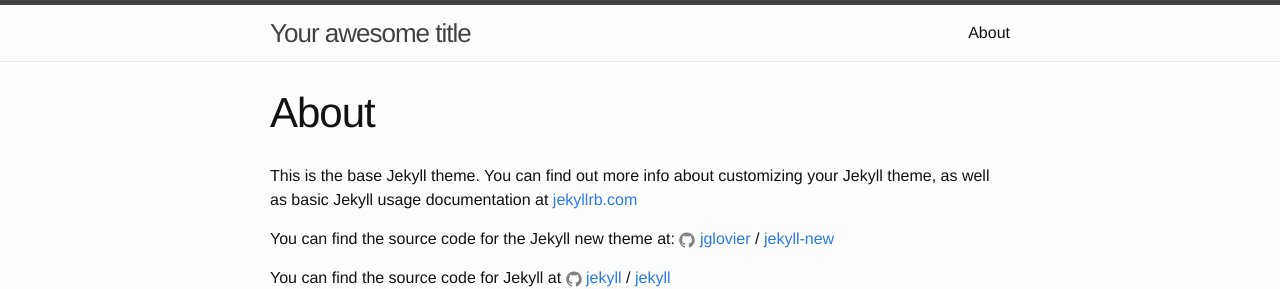
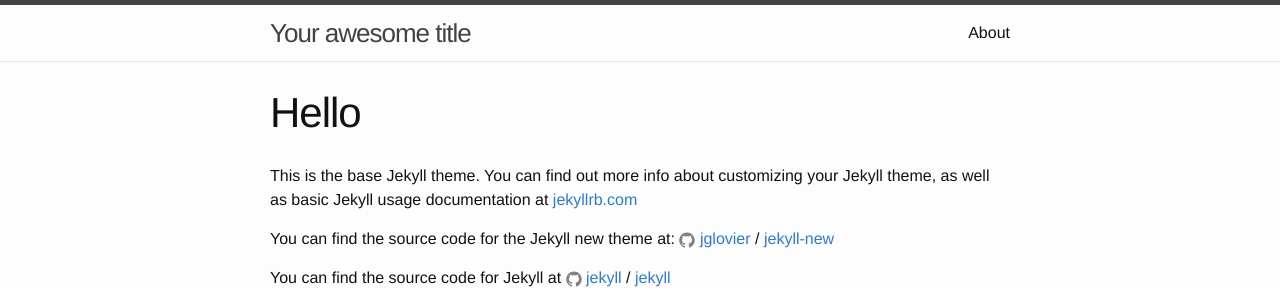
Before and after one commit to Koplan/koplan.github.io, a Jekyll site: the page built from about.md, in a window 1280 px wide. Shown: the top 289 px of the page. Built offline with Jekyll 4.4.1, drawn with Linux system fonts in a browser that asks for light colours.

Commit message:
Update page.html

```diff
--- a/_layouts/page.html
+++ b/_layouts/page.html
@@ -4,7 +4,7 @@ layout: default
 <article class="post">
 
   <header class="post-header">
-    <h1 class="post-title">{{ page.title }}</h1>
+    <h1 class="post-title">Hello</h1>
   </header>
 
   <div class="post-content">
```
